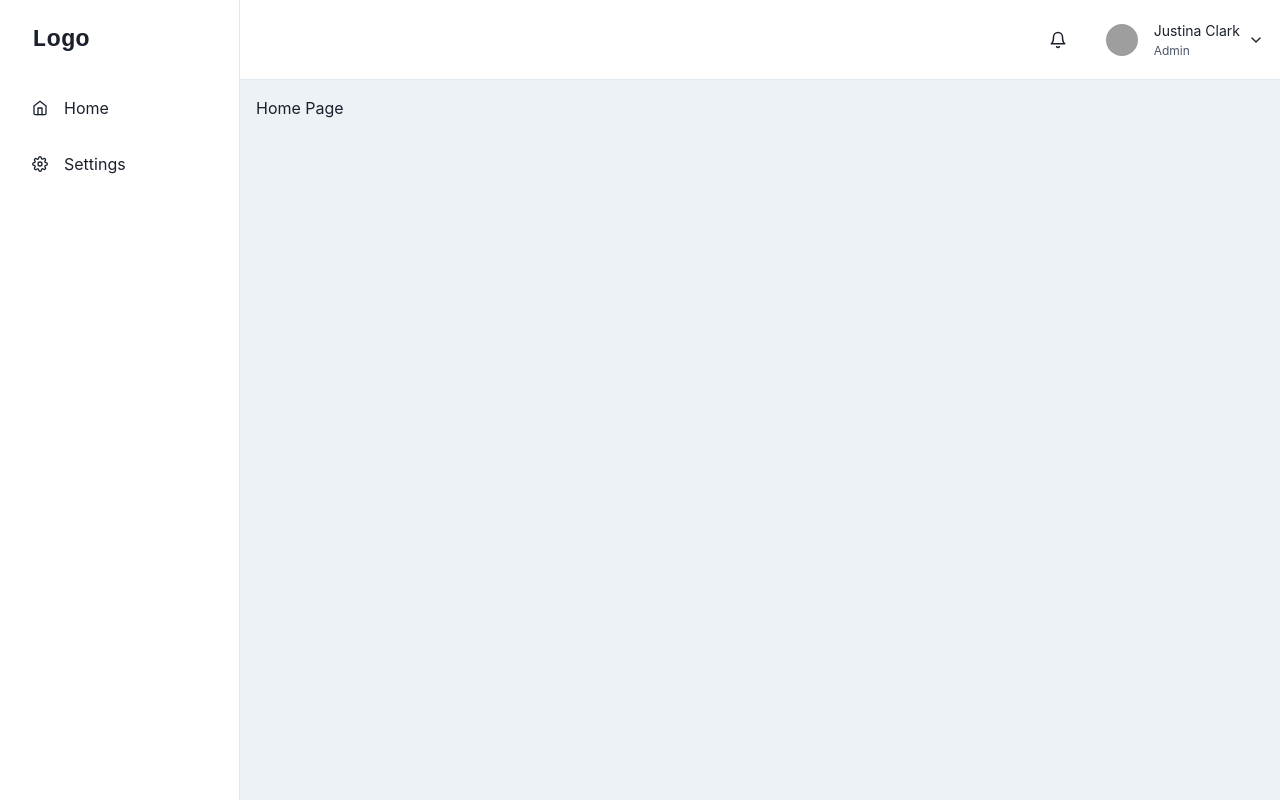
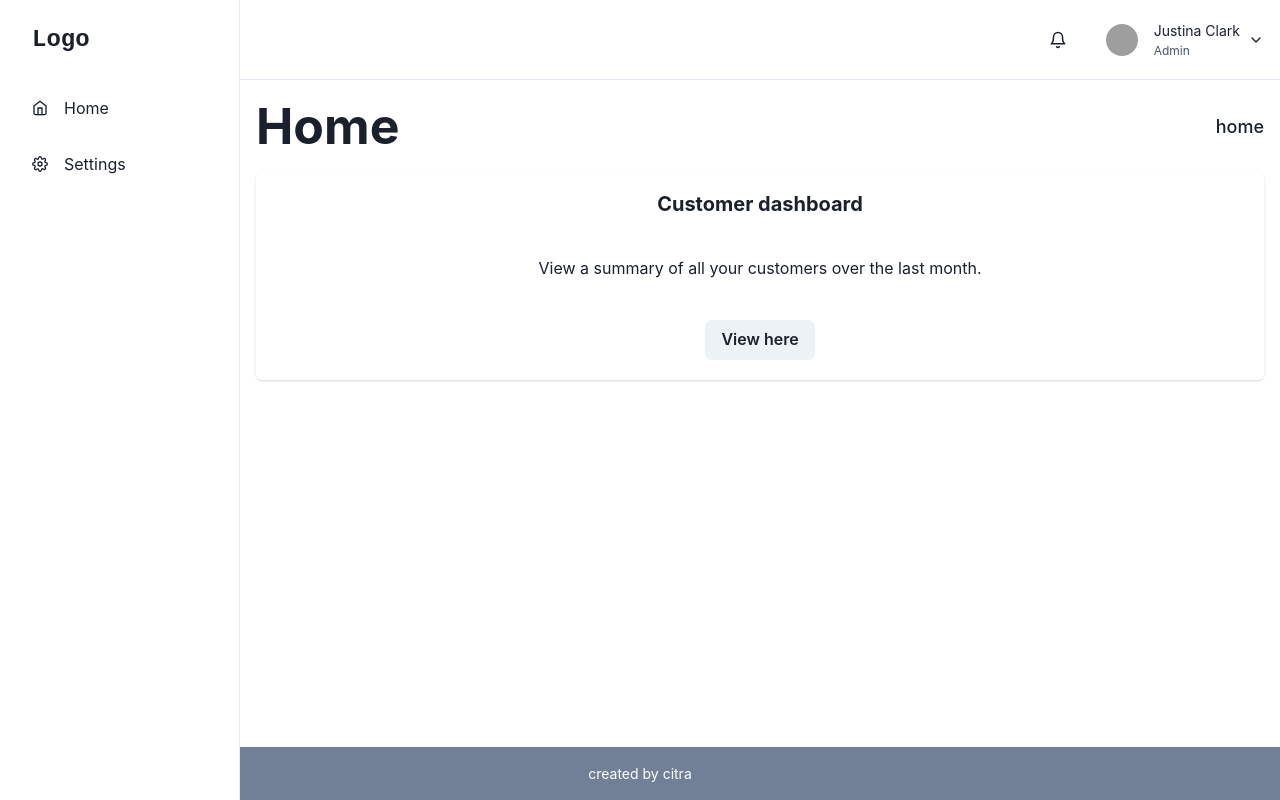
Before and after one commit to Raacdh03/practice-next, a Next.js app: page /home in a window 1280 px wide. Built offline with nearby package versions, Linux system fonts and the light colour scheme; grey boxes are pictures that could not be loaded.

Commit message:
add heading, breadcrums, footer and content home

```diff
--- a/package.json
+++ b/package.json
@@ -9,6 +9,7 @@
     "lint": "next lint"
   },
   "dependencies": {
+    "@chakra-ui/icons": "^2.2.4",
     "@chakra-ui/next-js": "^2.4.2",
     "@chakra-ui/react": "^2.10.5",
     "@emotion/react": "^11.14.0",
--- a/src/app/(pages)/home/page.tsx
+++ b/src/app/(pages)/home/page.tsx
@@ -1,12 +1,33 @@
 'use client'
 
 import SidebarWithHeader from "@/app/components/sidebar";
+import HeaderContent, { HeaderContentProps } from "@/app/components/header";
+import { Flex } from "@chakra-ui/react";
+import { Card, CardHeader, CardBody, CardFooter, Heading, Text, Button } from '@chakra-ui/react'
+
+const HeaderDataContent: HeaderContentProps = {
+  title: "Home",
+  breadCrumb: ["home"]
+};
 
 function HomePage() {
   return (
+    <Flex direction="column" minH="100vh">
     <SidebarWithHeader>
-      <h1>Home Page</h1>
+      <HeaderContent {...HeaderDataContent} />
+      <Card align='center'>
+        <CardHeader>
+          <Heading size='md'> Customer dashboard</Heading>
+        </CardHeader>
+        <CardBody>
+          <Text>View a summary of all your customers over the last month.</Text>
+        </CardBody>
+        <CardFooter>
+          <Button colorScheme='gray'>View here</Button>
+        </CardFooter>
+      </Card>
     </SidebarWithHeader>
+    </Flex>
   )
 }
 
--- /dev/null
+++ b/src/app/components/header.tsx
@@ -0,0 +1,30 @@
+import { Box, Breadcrumb, BreadcrumbItem, BreadcrumbLink, Heading, Flex, Spacer } from "@chakra-ui/react";
+
+export interface HeaderContentProps {
+  title: string;
+  breadCrumb: string[];
+}
+
+const HeaderContent = ({ title, breadCrumb }: HeaderContentProps) => {
+  return (
+    <Box mb={4}>
+      <Flex alignItems="center">
+        <Heading as="h1"  fontSize='50px' fontWeight="bold">
+          {title}
+        </Heading>
+
+        <Spacer />
+
+        <Breadcrumb fontWeight="medium" fontSize="lg">
+          {breadCrumb.map((item, index) => (
+            <BreadcrumbItem key={index}>
+              <BreadcrumbLink href={`/${item.toLowerCase()}`}>{item}</BreadcrumbLink>
+            </BreadcrumbItem>
+          ))}
+        </Breadcrumb>
+      </Flex>
+    </Box>
+  );
+};
+
+export default HeaderContent;
--- a/src/app/components/sidebar.tsx
+++ b/src/app/components/sidebar.tsx
@@ -24,25 +24,21 @@ import {
 } from '@chakra-ui/react'
 import {
   FiHome,
-  FiTrendingUp,
-  FiCompass,
-  FiStar,
   FiSettings,
   FiMenu,
   FiBell,
   FiChevronDown,
 } from 'react-icons/fi'
-import { IconType } from 'react-icons'
 import Link from 'next/link'
 
 interface LinkItemProps {
   name: string
-  icon: IconType
+  icon: React.ComponentType
   location: string
 }
 
 interface NavItemProps extends FlexProps {
-  icon: IconType
+  icon: React.ComponentType
   children: React.ReactNode
   link: string
 }
@@ -50,6 +46,7 @@ interface NavItemProps extends FlexProps {
 interface MobileProps extends FlexProps {
   onOpen: () => void
 }
+
 interface SidebarProps extends BoxProps {
   onClose: () => void
 }
@@ -58,6 +55,14 @@ const LinkItems: Array<LinkItemProps> = [
   { name: 'Home', icon: FiHome, location: '/' },
   { name: 'Settings', icon: FiSettings, location: '/settings' },
 ]
+
+const Footer = () => {
+  return (
+    <Box bg={useColorModeValue("gray.500", "gray.400")} color="white" py={4} textAlign="center">
+      <Text fontSize="sm">created by citra</Text>
+    </Box>
+  );
+};
 
 const SidebarContent = ({ onClose, ...rest }: SidebarProps) => {
   return (
@@ -97,7 +102,7 @@ const NavItem = ({ icon, link, children, ...rest }: NavItemProps) => {
           role="group"
           cursor="pointer"
           _hover={{
-          bg: 'cyan.400',
+            bg: 'gray.400',
             color: 'white',
           }}
           {...rest}>
@@ -129,8 +134,7 @@ const MobileNav = ({ onOpen, ...rest }: MobileProps) => {
       borderBottomWidth="1px"
       borderBottomColor={useColorModeValue('gray.200', 'gray.700')}
       justifyContent={{ base: 'space-between', md: 'flex-end' }}
-      {...rest}
-    >
+      {...rest}>
       <IconButton
         display={{ base: 'flex', md: 'none' }}
         onClick={onOpen}
@@ -194,25 +198,25 @@ const SidebarWithHeader = ({ children }: { children: React.ReactNode }) => {
   const { isOpen, onOpen, onClose } = useDisclosure()
 
   return (
-    <Box minH="100vh" bg={useColorModeValue('gray.100', 'gray.900')}>
-      <SidebarContent onClose={() => onClose} display={{ base: 'none', md: 'block' }} />
+    <Box minH="100vh" display="flex" flexDirection="column">
+      <SidebarContent onClose={() => onClose} display={{ base: "none", md: "block" }} />
       <Drawer
         isOpen={isOpen}
         placement="left"
         onClose={onClose}
         returnFocusOnClose={false}
         onOverlayClick={onClose}
-        size="full">
+        size="full"
+      >
         <DrawerContent>
           <SidebarContent onClose={onClose} />
         </DrawerContent>
       </Drawer>
-      {/* mobilenav */}
       <MobileNav onOpen={onOpen} />
-      <Box ml={{ base: 0, md: 60 }} p="4">
-        {/* Content */}
+      <Box flex="1" ml={{ base: 0, md: 60 }} p="4">
         {children}
       </Box>
+      <Footer />
     </Box>
   )
 }
--- a/src/app/providers.tsx
+++ b/src/app/providers.tsx
@@ -1,4 +1,3 @@
-// app/providers.tsx
 'use client'
 
 import { ChakraProvider } from '@chakra-ui/react'
```
Also changed, not shown: src/app/(pages)/settings/page.tsx (+18 -7 lines), 1 other file (tests, documents, lock files or other folders). Lines whose indentation alone changed are shown as unchanged.
